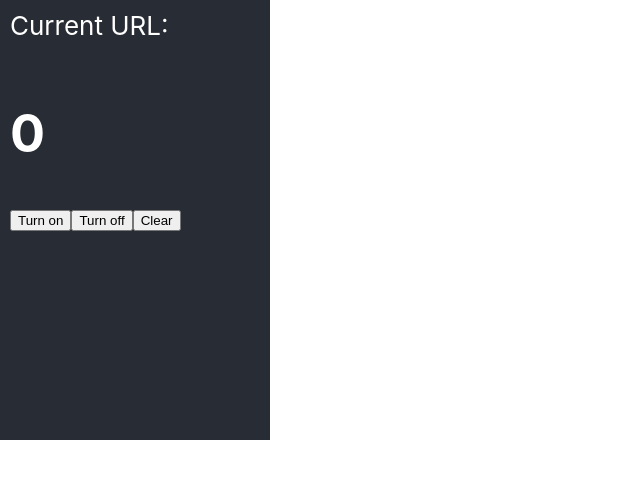
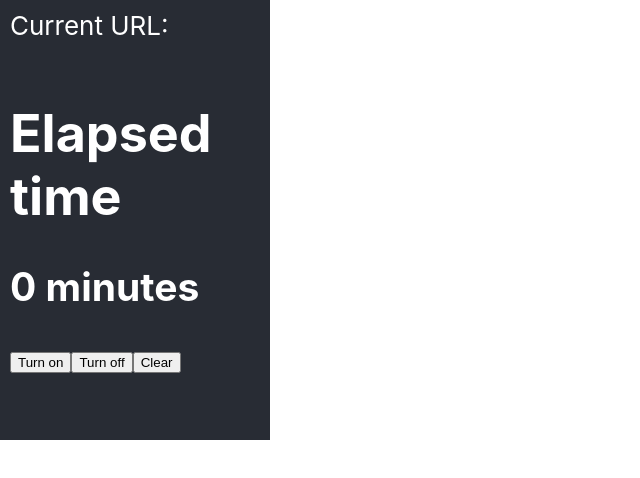
Before and after one commit to sandypockets/ticketer, a React (Create React App) app: page / in a window 1280 px wide. Shown: the top 478 px of the page, without its empty margins (0-640 px from the left). Built offline with nearby package versions, Linux system fonts and the light colour scheme; no server answers.

Commit message:
Fix storage functionality

```diff
--- a/src/App.js
+++ b/src/App.js
@@ -3,7 +3,7 @@ import { useState, useEffect } from "react";
 
 function App() {
   const [url, setUrl] = useState('')
-  const [time, setTime] = useState(0)
+  const [time, setTime] = useState()
 
   useEffect(() => {
     // Get current tab url
@@ -13,34 +13,47 @@ function App() {
       const url = tabs[0].url;
       setUrl(url);
     });
+
+    chrome.storage.local.get(['minutes'], function(result) {
+      console.log("RESULT", result)
+      setTime(result.minutes)
+    })
   }, [])
 
 
   chrome.alarms.onAlarm.addListener(function() {
-    setTime(time + 1)
+    setTime(time + 1);
+    chrome.storage.local.set({ minutes: time + 1 });
   })
 
   const handleOn = () => {
     function setAlarm() {
       chrome.action.setBadgeText({ text: 'ON' });
-      chrome.alarms.create({ delayInMinutes: 1 });
-      chrome.storage.sync.set({ minutes: 1 });
+      chrome.alarms.create({ delayInMinutes: 1, periodInMinutes: 1 });
+      chrome.storage.local.set({ minutes: time });
       window.close();
     }
     setAlarm()
   }
 
   const handleOff = () => {
-
+    function clearAlarm() {
+      chrome.action.setBadgeText({ text: '' });
+      chrome.alarms.clearAll();
+      window.close();
+    }
+    clearAlarm()
   }
   const clearTime = () => {
     setTime(0)
+    chrome.storage.local.set({ minutes: time });
   }
 
   return (
     <div className="app">
       Current URL: <p className="get-started">{url}</p>
-      <h1>{time}</h1>
+      <h1>Elapsed time</h1>
+      <h2>{time ? time : 0} minutes</h2>
       <button onClick={handleOn}>
         Turn on
       </button>
```
